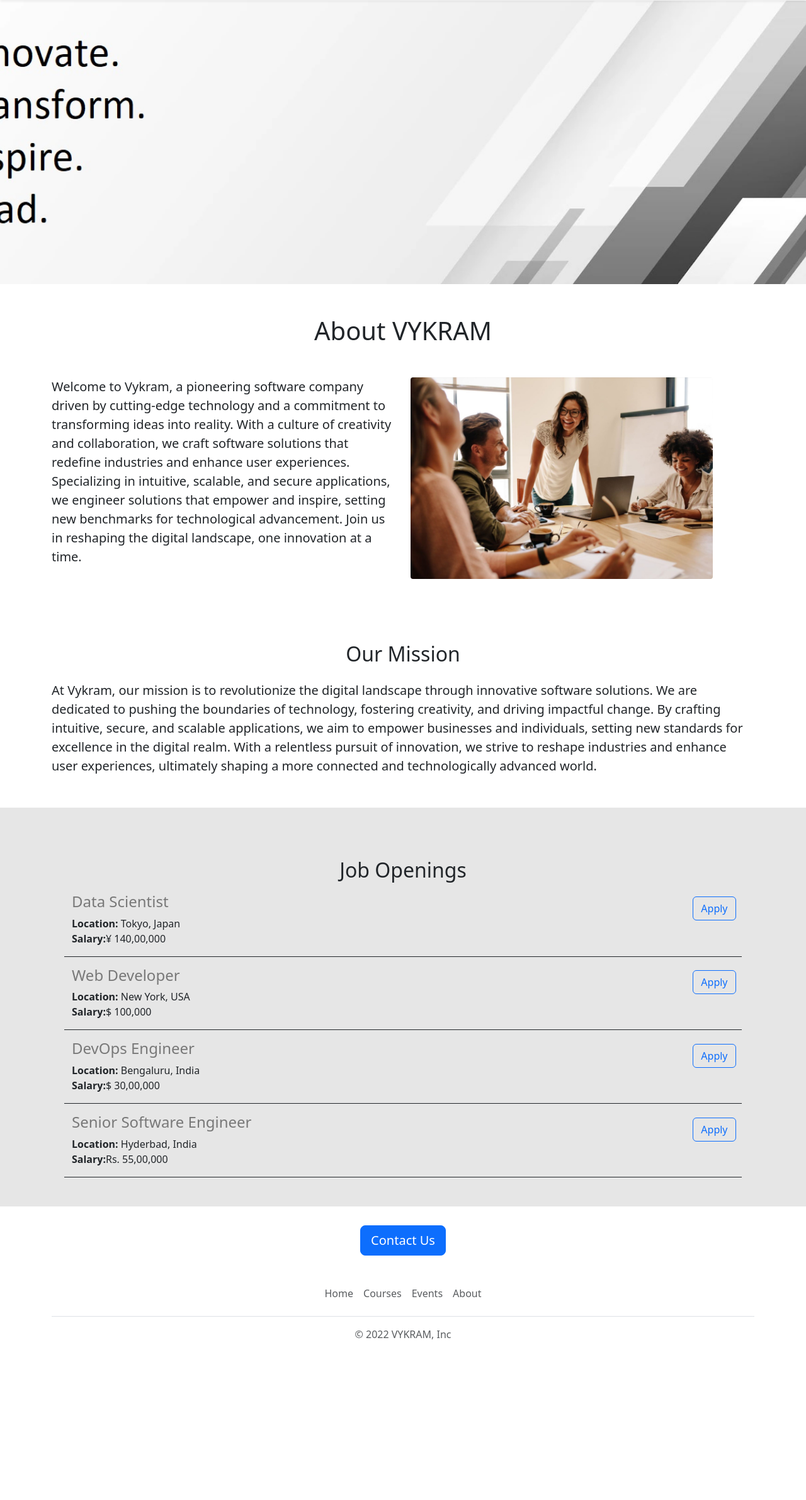
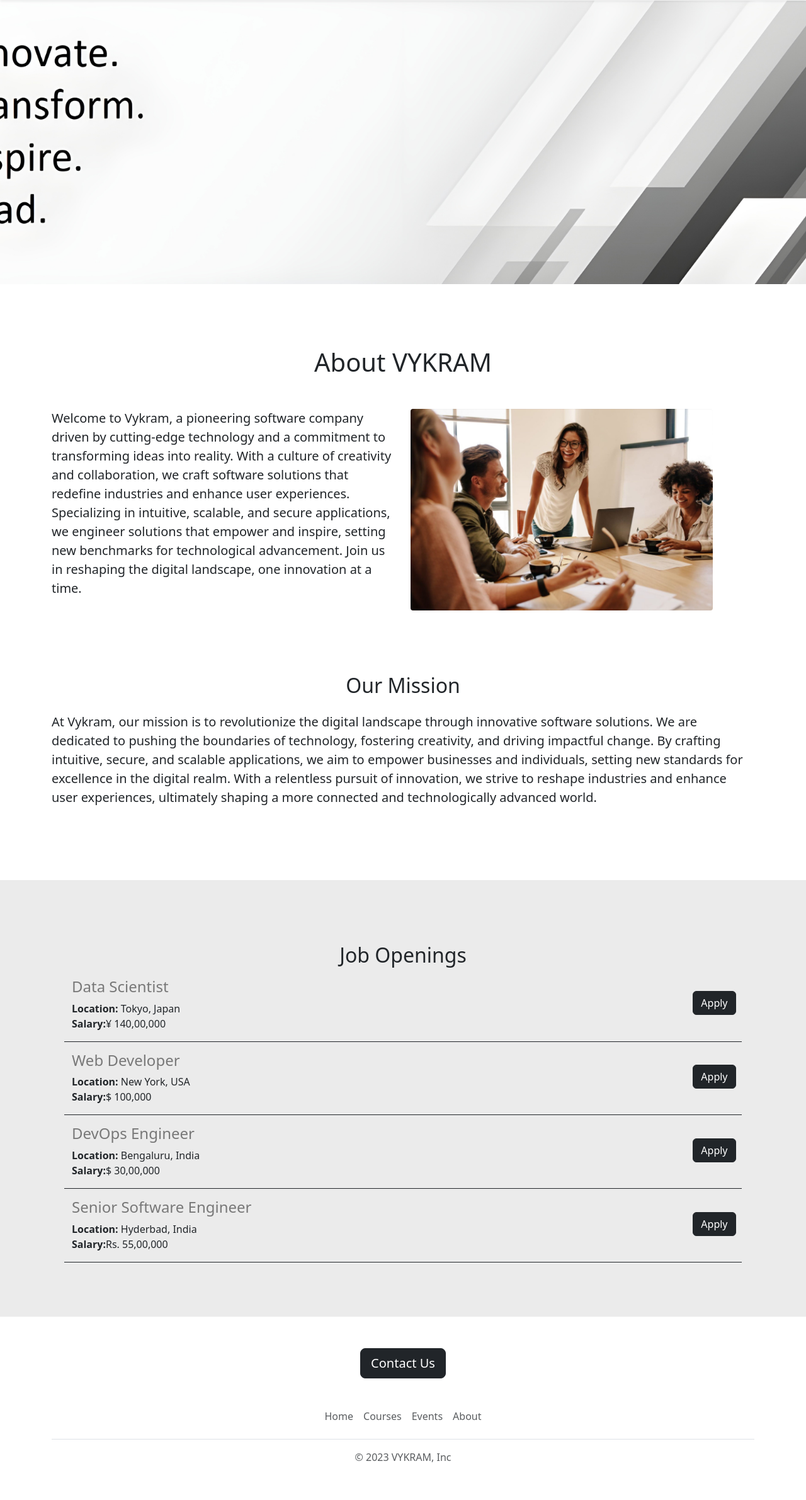
Before and after one commit to 3Vikram-K/Database-Driven-Web-App-using-Python-and-Flask, a Flask app: page / in a window 1280 px wide. Shown: the part 46-2427 px from the top of the page at 63% size. Before the commit the page ends 2172 px from the top, so only its background shows below. Run offline with Flask 3, Linux system fonts and the light colour scheme.

Commit message:
some more changes to appearance

```diff
--- a/templates/footer.html
+++ b/templates/footer.html
@@ -7,6 +7,6 @@
         <li class="nav-item"><a target="_blank" href="https://jovian.ai/events" class="nav-link px-2 text-muted">Events</a></li>
         <li class="nav-item"><a  target="_blank" href="https://jovian.ai/about" class="nav-link px-2 text-muted">About</a></li>
       </ul>
-      <p class="text-center text-muted">&copy; 2022 VYKRAM, Inc</p>
+      <p class="text-center text-muted">&copy; 2023 VYKRAM, Inc</p>
     </footer>
   </div>
--- a/templates/home.html
+++ b/templates/home.html
@@ -18,8 +18,8 @@
 
 <body>
     {% include 'nav.html' %}
-    <img class="img-fluid" id="banner" src="/static/banner.jpg" alt="VYKRAM" />
-    <div style="background-color: rgb(255,255,255);padding-top: 50px;padding-bottom: 35px;">
+    <img class="img-fluid" id="banner" src="/static/banner2.jpg" alt="VYKRAM" />
+    <div style="background-color: rgb(255,255,255);padding-top: 100px;padding-bottom: 100px;">
     <div class="container">
         <h1 class="text-center" style="margin-bottom: 50px;">About {{company_name}}</h1>
         <div class="row" style="margin-bottom: 100px;">
@@ -37,7 +37,7 @@
                 <img src="/static/people.jpeg" alt="people" style="height:320px;border-radius: 4px;">
             </div>
         </div>
-        <h2 class="text-center mt-2 mb-4">Our Mission</h2>
+        <h2 class="text-center mt-2 mb-4" style="margin-bottom: 40px;">Our Mission</h2>
         <p class="lead">
             At Vykram, our mission is to revolutionize the digital landscape through innovative software solutions. We
             are dedicated to pushing the boundaries of technology, fostering creativity, and driving impactful change.
@@ -48,7 +48,7 @@
         </p>
         </div>
     </div>
-    <div style="background-color: rgb(230,230,230);padding-top: 50px; padding-bottom: 30px;">
+    <div style="background-color: rgb(235,235,235);padding-top: 70px; padding-bottom: 70px;">
         <div class="container">
         <h2 class="text-center" style="margin-top:30px;">Job Openings</h2>
         <p>
@@ -58,8 +58,8 @@
         </p>
         </div>
         </div>
-        <div class="text-center" style="margin-top: 30px;">
-            <button class="btn btn-primary btn-lg">Contact Us</button>
+        <div class="text-center" style="margin-top: 50px;">
+            <button class="btn btn-dark btn-lg">Contact Us</button>
             {% include 'footer.html' %}
         </div>
 
--- a/templates/jobItem.html
+++ b/templates/jobItem.html
@@ -15,7 +15,7 @@
         {% endif %}
     </div>
     <div class="col-1">
-        <button type="button" class="btn btn-outline-primary" style="margin-top: 10%;">
+        <button type="button" class="btn btn-dark" style="margin-top: 33%;">
             Apply</button>
     </div>
 </div>
```
Also changed, not shown: static/banner2.jpg (added).
